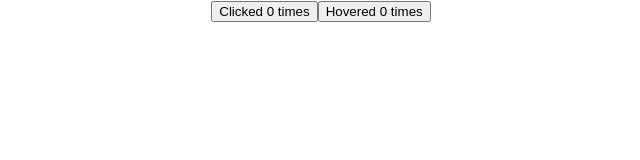
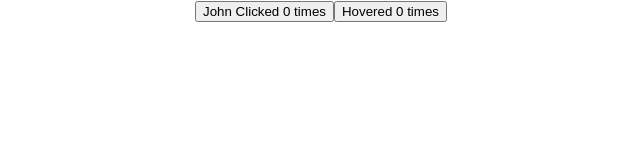
Before and after one commit to comexprt/dev-react-js-training, a React (Create React App) app: page / in a window 1280 px wide. Shown: the top 160 px of the page, without its empty margins (319-959 px from the left). Built offline with nearby package versions, Linux system fonts and the light colour scheme.

Commit message:
ReactJS Tutorial - 35 - Higher Order Components (Part 3)

```diff
--- a/src/App.js
+++ b/src/App.js
@@ -10,7 +10,7 @@
   render(){
     return (
       <div className="App">
-        <ClickCounter />
+        <ClickCounter name="John"/>
         <HoverCounter/>
       </div>
       )
--- a/src/components/ClickCounter.js
+++ b/src/components/ClickCounter.js
@@ -7,10 +7,10 @@
 
   render(){
     const { count, incrementCount} = this.props
-    return  <button onClick={incrementCount}> Clicked {count} times</button>
+    return  <button onClick={incrementCount}> {this.props.name} Clicked {count} times</button>
 
   }
 
 }
 
-export default WithCounter(ClickCounter);
+export default WithCounter(ClickCounter, 5);
--- a/src/components/HoverCounter.js
+++ b/src/components/HoverCounter.js
@@ -11,4 +11,4 @@
 
 }
 
-export default WithCounter(HoverCounter);
+export default WithCounter(HoverCounter, 10);
--- a/src/components/withCounter.js
+++ b/src/components/withCounter.js
@@ -1,6 +1,6 @@
 import React from 'react'
 
-const withCounter = (WrappedComponent) => {
+const withCounter = (WrappedComponent, incrementNumber) => {
     class WithCounter extends React.Component {
         constructor(pros){
             super (pros)
@@ -12,12 +12,12 @@
 
         incrementCount=()=>{
             this.setState(prevState => {
-                return {count : prevState.count + 1}
+                return {count : prevState.count + incrementNumber}
             })
         }
 
         render() {
-            return <WrappedComponent count={this.state.count} incrementCount={this.incrementCount}/>
+            return <WrappedComponent {...this.props} count={this.state.count} incrementCount={this.incrementCount}/>
         }
     }
 
```
